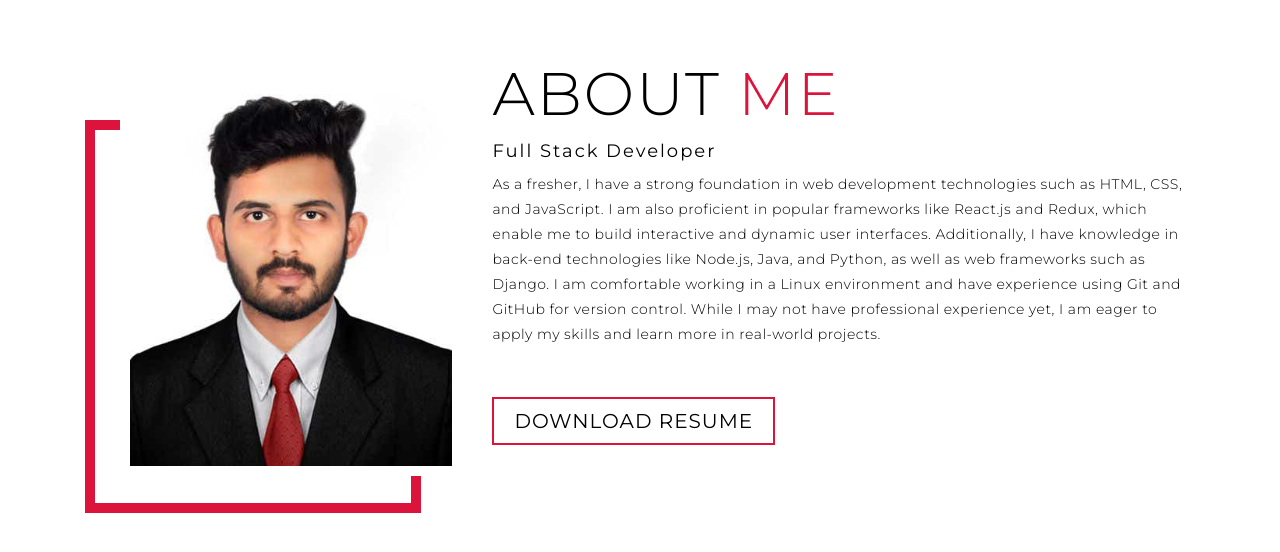
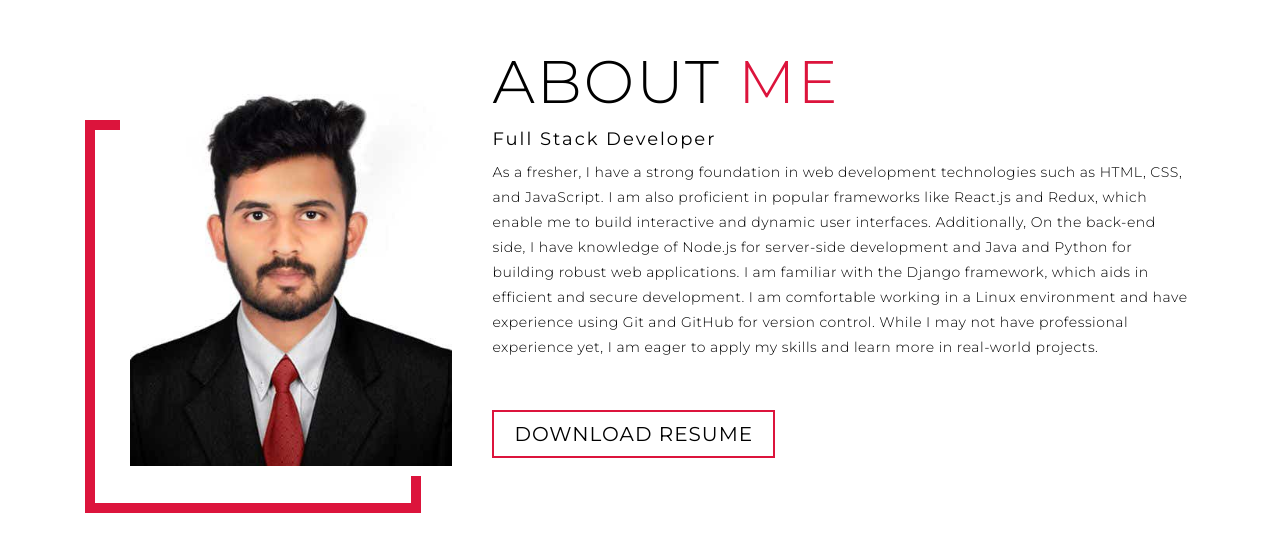
Before and after one commit to deekhithtngithubrit/Online-Responisve-Portfolio-website, a plain HTML site: page index.html in a window 1280 px wide. Shown: the part 4492-5044 px from the top of the page. Drawn offline with Linux system fonts and the light colour scheme.

Commit message:
Update index.html

```diff
--- a/index.html
+++ b/index.html
@@ -210,8 +210,9 @@
         <h2>Full Stack Developer</h2>
         <p>As a fresher, I have a strong foundation in web development technologies such as HTML, CSS, and JavaScript.
           I am also proficient in popular frameworks like React.js and Redux, which enable me to build interactive and dynamic user
-          interfaces. Additionally, I have knowledge in back-end technologies like Node.js, Java, and Python, as well as web frameworks
-          such as Django. I am comfortable working in a Linux environment and have experience using Git and GitHub for version
+          interfaces. Additionally, On the back-end side, I have knowledge of Node.js for server-side development and Java and Python for
+          building robust web applications. I am familiar with the Django framework, which aids in efficient and secure development.
+          I am comfortable working in a Linux environment and have experience using Git and GitHub for version
           control. While I may not have professional experience yet, I am eager to apply my skills and learn more in
           real-world projects.</p>
         <a href="#" class="cta">Download Resume</a>
```
